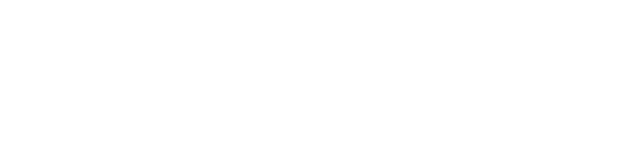
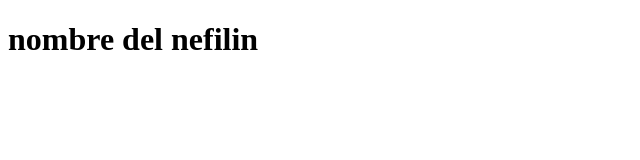
Before and after one commit to Lith200/Proyect, a plain HTML site: page index.html in a window 1280 px wide. Shown: the whole page, without its empty margins (0-640 px from the left). Drawn offline with Linux system fonts and the light colour scheme.

Commit message:
actualizacion cliente

```diff
--- a/index.html
+++ b/index.html
@@ -6,6 +6,6 @@
     <title>Document</title>
 </head>
 <body>
-
+    <h1>nombre del nefilin</h1>
 </body>
 </html>
```
